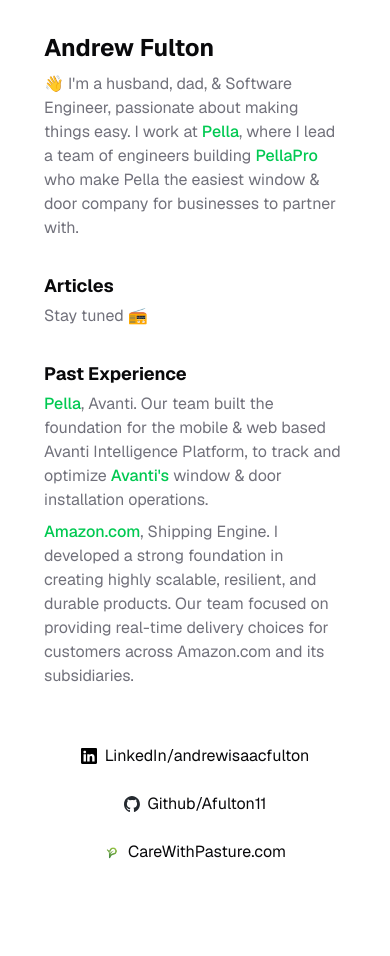
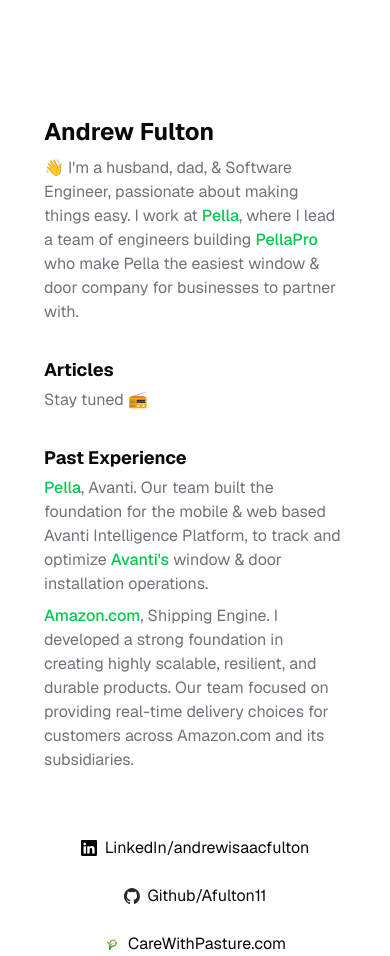
Before and after one commit to Afulton11/andrew-dot-dev, a Next.js app: page / in a window 390 px wide. Before the commit the page ends 864 px from the top, so only its background shows below. Built offline with nearby package versions, Linux system fonts and the light colour scheme.

Commit message:
fix: rows for footer overlap in  safari small screens

```diff
--- a/app/page.tsx
+++ b/app/page.tsx
@@ -5,7 +5,7 @@
 export default function Home() {
   return (
     <div className="grid grid-rows-[20px_1fr_20px] min-h-screen justify-items-center p-8 pb-20 gap-16 sm:p-20 font-[family-name:var(--font-geist-sans)]">
-      <main className="flex flex-col gap-[32px] max-w-lg px-3">
+      <main className="flex flex-col gap-[32px] max-w-lg px-3 row-start-2">
         <div className="flex flex-col gap-2">
           <h1 className="text-2xl font-bold">Andrew Fulton</h1>
           <p className="text-muted-foreground">
```
